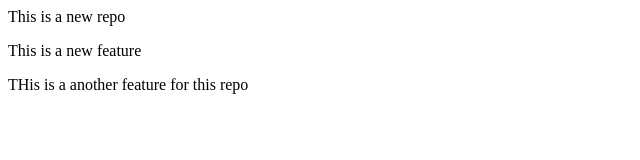
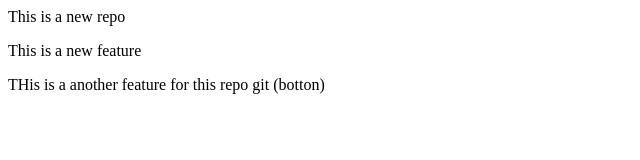
Before and after one commit to DeepakChauhan-cloud/localrepo, a plain HTML site: page index.html in a window 1280 px wide. Shown: the full height of the page, 0-640 px from the left. Drawn offline with Linux system fonts and the light colour scheme.

Commit message:
add this new feature

```diff
--- a/index.html
+++ b/index.html
@@ -1,3 +1,3 @@
 <p>This is a new repo</p>
 <p>This is a new feature</p>
-<p>THis is a another feature for this repo</p>
+<p>THis is a another feature for this repo git (botton)</p>
```
